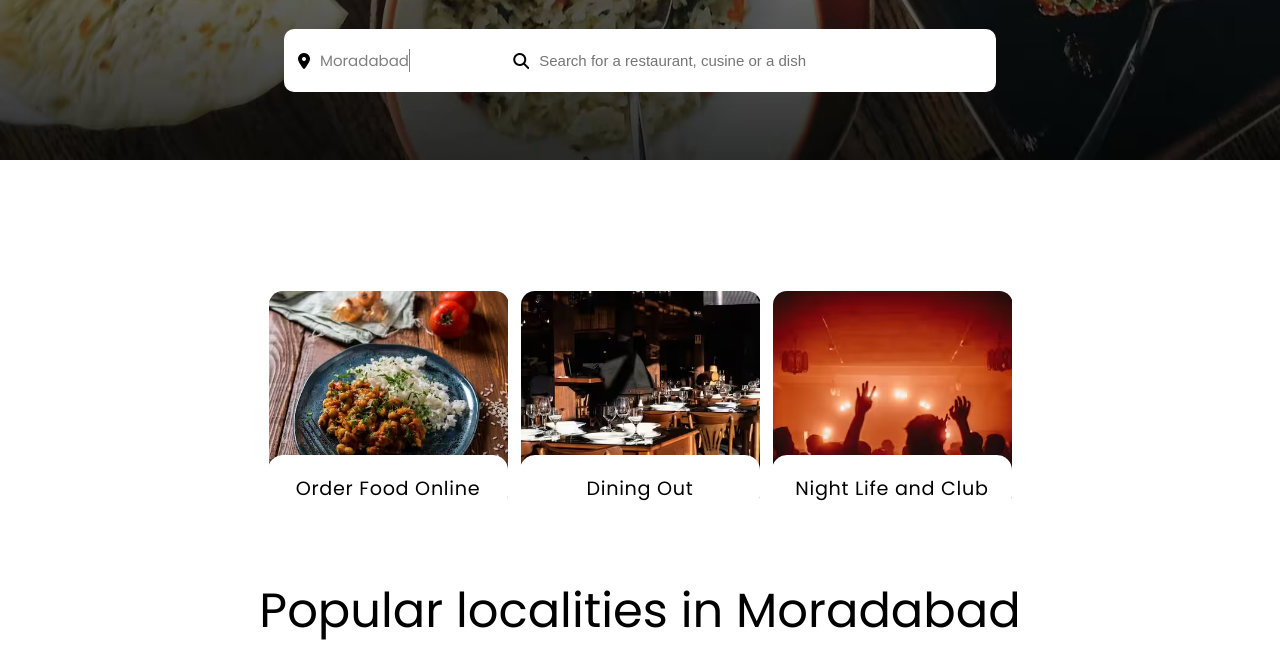
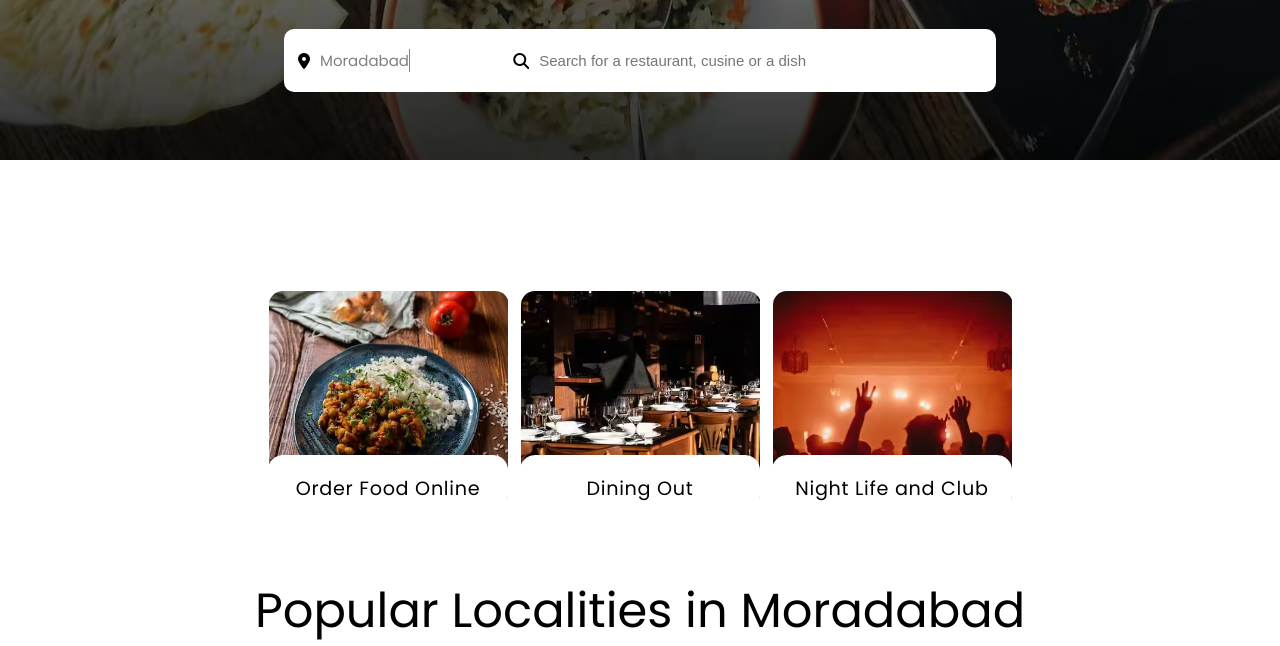
Before and after one commit to mdanassaifi/zomato-clone, a plain HTML site: page index.html in a window 1280 px wide. Shown: the part 306-952 px from the top of the page. Drawn offline with Linux system fonts and the light colour scheme.

Commit message:
Update index.html

```diff
--- a/index.html
+++ b/index.html
@@ -68,7 +68,7 @@
 <!-- section 2 -->
 <section class="section-2">
     <div class="section-2-heading">
-        <p>Popular localities in Moradabad</p>
+        <p>Popular Localities in Moradabad</p>
     </div>
     <div class="section-2-container">
         <div class="section-2-items">
```
